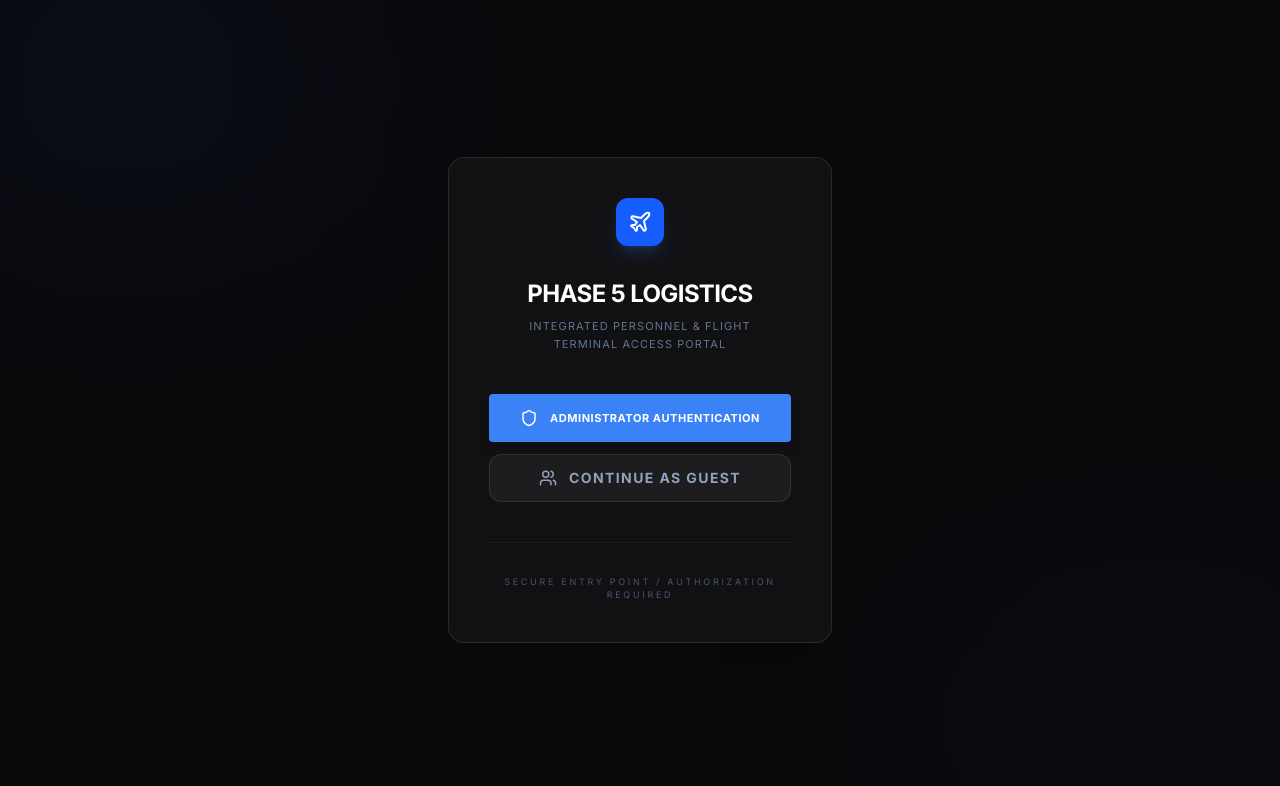
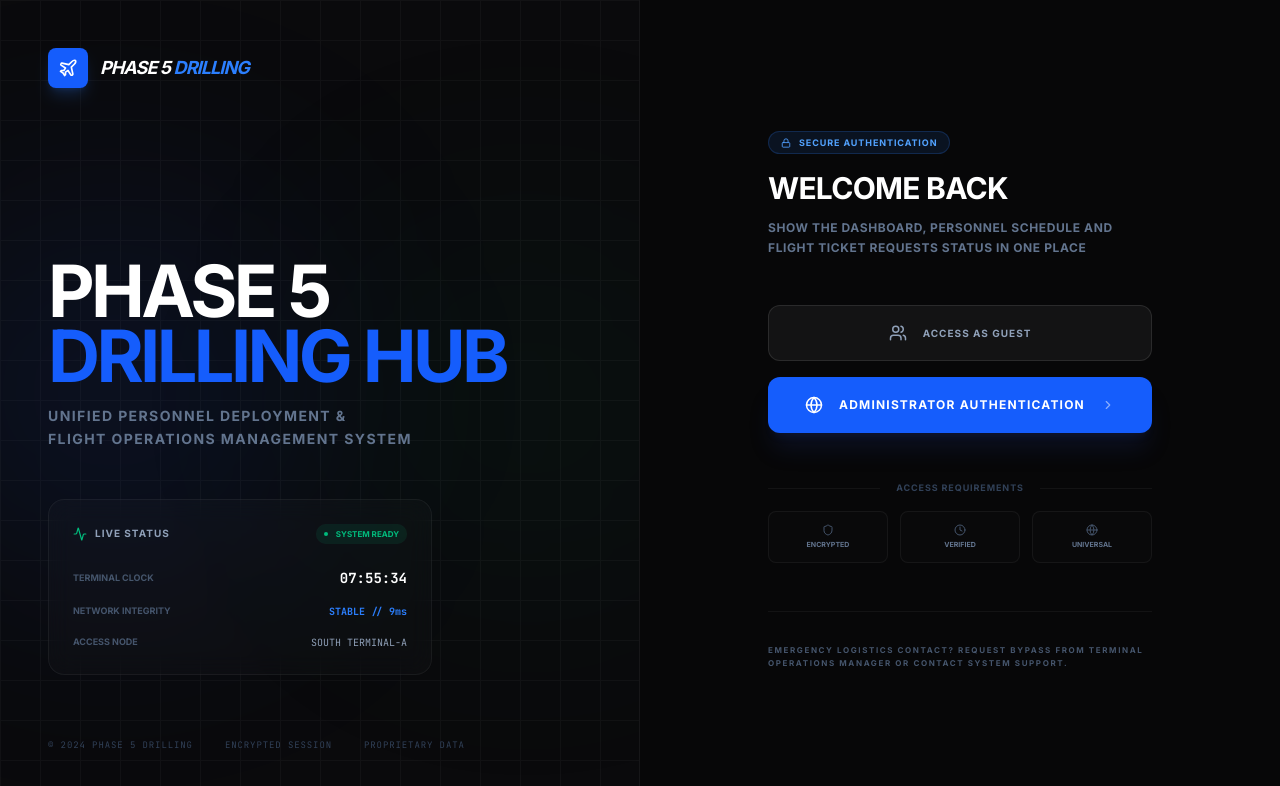
Before and after one commit to rioirawan0905/Phase-5-Drilling-Hub, a React (Vite) app: page / in a window 1280 px wide. Shown: the top 786 px of the page. Built offline with nearby package versions, Linux system fonts and the light colour scheme; no server answers; the database is empty.

Commit message:
feat: Add clock to login page
Introduces a real-time clock display on the application's login page, providing users with the current time before they authenticate. This enhances user experience by offering immediate situational awareness. Also imports additional icons for potential future use.

```diff
--- a/src/App.tsx
+++ b/src/App.tsx
@@ -6,7 +6,7 @@ import { Dashboard } from './components/Dashboard';
 import { PersonnelList } from './components/PersonnelList';
 import { FlightsList } from './components/FlightsList';
 import { Settings } from './components/Settings';
-import { ChevronRight, LogIn, Plane, Users, LayoutDashboard, Database, Shield } from 'lucide-react';
+import { ChevronRight, LogIn, Plane, Users, LayoutDashboard, Database, Shield, Globe, Clock, Activity, Lock } from 'lucide-react';
 import { motion, AnimatePresence } from 'motion/react';
 import { cn } from './lib/utils';
 
@@ -16,6 +16,16 @@ export default function App() {
   const [loading, setLoading] = useState(true);
   const [isLoggingIn, setIsLoggingIn] = useState(false);
   const [activeTab, setActiveTab] = useState<'dashboard' | 'personnel' | 'flights' | 'settings'>('dashboard');
+
+  // Clock state for landing page
+  const [currentTime, setCurrentTime] = useState('');
+
+  useEffect(() => {
+    const timer = setInterval(() => {
+      setCurrentTime(new Date().toLocaleTimeString('en-GB', { hour: '2-digit', minute: '2-digit', second: '2-digit', hour12: false }));
+    }, 1000);
+    return () => clearInterval(timer);
+  }, []);
 
   useEffect(() => {
     const unsubscribe = onAuthStateChanged(auth, (user) => {
@@ -66,59 +76,167 @@ export default function App() {
 
   if (!user && !isGuest) {
     return (
-      <div className="min-h-screen bg-[#0a0a0c] flex items-center justify-center p-6 font-sans relative overflow-hidden text-white">
-        {/* Background Decorative Gradients */}
-        <div className="absolute top-[-10%] left-[-10%] w-[40%] h-[40%] bg-blue-600/5 blur-[120px] rounded-full"></div>
-        <div className="absolute bottom-[-10%] right-[-10%] w-[40%] h-[40%] bg-blue-900/5 blur-[120px] rounded-full"></div>
+      <div className="min-h-screen bg-[#070708] flex flex-col lg:flex-row font-sans text-white overflow-hidden selection:bg-blue-500/30">
+        {/* Left Side: Brand & Live Intel */}
+        <div className="hidden lg:flex w-1/2 relative bg-[#0a0a0c] border-r border-white/5 flex-col p-12 overflow-hidden">
+          {/* Animated Matrix Grid */}
+          <div
+            className="absolute inset-0 opacity-[0.03]"
+            style={{
+              backgroundImage: `linear-gradient(#fff 1px, transparent 1px), linear-gradient(90deg, #fff 1px, transparent 1px)`,
+              backgroundSize: '40px 40px'
+            }}
+          ></div>
 
-        <motion.div
-          initial={{ opacity: 0, y: 20 }}
-          animate={{ opacity: 1, y: 0 }}
-          className="w-full max-w-sm relative z-10"
-        >
-          <div className="bg-[#111114] border border-white/10 p-10 rounded-2xl shadow-2xl">
-            <div className="flex justify-center mb-8">
-              <div className="w-12 h-12 bg-blue-600 rounded-xl flex items-center justify-center shadow-lg shadow-blue-500/20">
-                <Plane className="text-white" size={24} />
+          {/* Subtle Glows */}
+          <div className="absolute top-1/4 -left-20 w-96 h-96 bg-blue-600/10 blur-[120px] rounded-full"></div>
+          <div className="absolute bottom-1/4 -right-20 w-96 h-96 bg-emerald-600/5 blur-[120px] rounded-full"></div>
+
+          <div className="relative z-10 flex flex-col h-full">
+            <div className="flex items-center gap-3 mb-16">
+              <div className="w-10 h-10 bg-blue-600 rounded-lg flex items-center justify-center shadow-lg shadow-blue-500/20">
+                <Plane className="text-white" size={20} />
               </div>
+              <span className="text-lg font-black uppercase tracking-tighter italic">Phase 5 <span className="text-blue-500">Drilling</span></span>
             </div>
 
-            <div className="text-center mb-10">
-              <h1 className="text-2xl font-bold text-white uppercase tracking-tight mb-2">Phase 5 Logistics</h1>
-              <p className="text-[11px] text-slate-500 uppercase tracking-widest leading-relaxed">
-                Integrated Personnel & Flight <br /> Terminal Access Portal
+            <div className="mt-auto">
+              <motion.div
+                initial={{ opacity: 0, x: -20 }}
+                animate={{ opacity: 1, x: 0 }}
+                transition={{ duration: 0.8 }}
+              >
+                <h1 className="text-7xl font-black uppercase tracking-tighter leading-[0.9] mb-4">
+                  Phase 5 <br /> <span className="text-blue-600">Drilling Hub</span>
+                </h1>
+                <p className="text-slate-500 text-sm max-w-md uppercase tracking-widest font-bold leading-relaxed mb-12">
+                  Unified Personnel Deployment & <br /> Flight Operations Management System
+                </p>
+              </motion.div>
+
+              {/* Status Ticker Card */}
+              <motion.div
+                initial={{ opacity: 0, y: 20 }}
+                animate={{ opacity: 1, y: 0 }}
+                transition={{ delay: 0.3, duration: 0.8 }}
+                className="bg-white/[0.02] border border-white/5 rounded-2xl p-6 max-w-sm backdrop-blur-md"
+              >
+                <div className="flex items-center justify-between mb-6">
+                   <div className="flex items-center gap-2">
+                      <Activity size={14} className="text-emerald-500" />
+                      <span className="text-[10px] font-black uppercase tracking-widest text-slate-400">Live Status</span>
+                   </div>
+                   <div className="flex items-center gap-2 px-2 py-1 bg-emerald-500/10 rounded-full">
+                      <div className="w-1 h-1 rounded-full bg-emerald-500 animate-pulse"></div>
+                      <span className="text-[8px] text-emerald-500 font-black uppercase">System Ready</span>
+                   </div>
+                </div>
+
+                <div className="space-y-4">
+                  <div className="flex justify-between items-center">
+                    <span className="text-[9px] text-slate-600 font-bold uppercase">Terminal Clock</span>
+                    <span className="text-sm font-mono text-white font-black">{currentTime || '00:00:00'}</span>
+                  </div>
+                  <div className="flex justify-between items-center">
+                    <span className="text-[9px] text-slate-600 font-bold uppercase">Network Integrity</span>
+                    <span className="text-[10px] font-mono text-blue-500 font-bold">STABLE // 9ms</span>
+                  </div>
+                  <div className="flex justify-between items-center">
+                    <span className="text-[9px] text-slate-600 font-bold uppercase">Access Node</span>
+                    <span className="text-[10px] font-mono text-slate-400 uppercase">South Terminal-A</span>
+                  </div>
+                </div>
+              </motion.div>
+            </div>
+
+            <div className="mt-16 text-[9px] text-slate-700 font-mono flex gap-8 uppercase tracking-widest">
+              <span>© 2024 Phase 5 Drilling</span>
+              <span>Encrypted Session</span>
+              <span>Proprietary Data</span>
+            </div>
+          </div>
+        </div>
+
+        {/* Right Side: Auth Form */}
+        <div className="flex-1 flex items-center justify-center p-6 lg:p-24 relative overflow-hidden">
+          <div className="lg:hidden absolute top-12 left-1/2 -translate-x-1/2 flex flex-col items-center gap-4">
+             <div className="w-12 h-12 bg-blue-600 rounded-xl flex items-center justify-center shadow-lg shadow-blue-500/20 mb-2">
+                <Plane className="text-white" size={24} />
+             </div>
+             <h1 className="text-xl font-black uppercase tracking-tighter">Phase 5 <span className="text-blue-500">Drilling</span></h1>
+          </div>
+
+          <motion.div
+            initial={{ opacity: 0, y: 20 }}
+            animate={{ opacity: 1, y: 0 }}
+            transition={{ delay: 0.2 }}
+            className="w-full max-w-sm"
+          >
+            <div className="mb-12 text-center lg:text-left">
+              <div className="inline-flex items-center gap-2 px-3 py-1 bg-blue-500/10 border border-blue-500/20 rounded-full mb-4">
+                <Lock size={10} className="text-blue-400" />
+                <span className="text-[9px] text-blue-400 font-black uppercase tracking-widest">Secure Authentication</span>
+              </div>
+              <h2 className="text-3xl font-black text-white uppercase tracking-tight mb-3">Welcome Back</h2>
+              <p className="text-slate-500 text-xs uppercase font-bold tracking-wider leading-relaxed">
+                Show the dashboard, personnel schedule and flight ticket requests status in one place
               </p>
             </div>
 
-            <div className="space-y-3">
+            <div className="space-y-4">
+              <button
+                onClick={handleGuestEntry}
+                className="w-full h-14 bg-white/5 border border-white/10 text-slate-400 hover:text-white hover:bg-white/10 transition-all rounded-xl flex items-center justify-center gap-4 text-[10px] font-black uppercase tracking-widest"
+              >
+                <Users size={18} />
+                <span>Access as Guest</span>
+              </button>
+
               <button
                 onClick={handleLogin}
                 disabled={isLoggingIn}
                 className={cn(
-                  "w-full btn-primary h-12 flex items-center justify-center gap-3 group",
+                  "w-full h-14 bg-blue-600 hover:bg-blue-500 text-white font-black uppercase tracking-widest text-xs rounded-xl flex items-center justify-center gap-4 transition-all shadow-xl shadow-blue-900/20 group relative overflow-hidden",
                   isLoggingIn && "opacity-50 cursor-not-allowed"
                 )}
               >
-                <Shield size={18} className="group-hover:translate-x-0.5 transition-transform" />
-                <span>{isLoggingIn ? 'Authenticating...' : 'Administrator Authentication'}</span>
-              </button>
-
-              <button
-                onClick={handleGuestEntry}
-                className="w-full h-12 bg-white/5 border border-white/10 text-slate-400 hover:text-white hover:bg-white/10 transition-all rounded-xl flex items-center justify-center gap-3 text-sm font-bold uppercase tracking-widest"
-              >
-                <Users size={18} />
-                <span>Continue as Guest</span>
+                <div className="absolute inset-0 bg-gradient-to-r from-transparent via-white/10 to-transparent -translate-x-full group-hover:translate-x-full transition-transform duration-1000"></div>
+                <Globe size={18} />
+                <span>{isLoggingIn ? 'Verifying...' : 'Administrator Authentication'}</span>
+                <ChevronRight size={14} className="opacity-50" />
               </button>
             </div>
 
-            <div className="mt-10 pt-8 border-t border-white/5 text-center">
-              <p className="text-[9px] text-slate-600 uppercase tracking-[0.3em]">
-                Secure Entry Point / Authorization Required
+            <div className="mt-12 space-y-4">
+               <div className="flex items-center gap-4 text-slate-700">
+                  <div className="h-px flex-1 bg-white/[0.05]"></div>
+                  <span className="text-[9px] font-black uppercase tracking-widest">Access Requirements</span>
+                  <div className="h-px flex-1 bg-white/[0.05]"></div>
+               </div>
+
+               <div className="grid grid-cols-3 gap-3">
+                  <div className="p-3 rounded-lg bg-white/[0.01] border border-white/5 flex flex-col items-center gap-1">
+                     <Shield size={12} className="text-slate-600" />
+                     <span className="text-[7px] text-slate-500 font-bold uppercase">Encrypted</span>
+                  </div>
+                  <div className="p-3 rounded-lg bg-white/[0.01] border border-white/5 flex flex-col items-center gap-1">
+                     <Clock size={12} className="text-slate-600" />
+                     <span className="text-[7px] text-slate-500 font-bold uppercase">Verified</span>
+                  </div>
+                  <div className="p-3 rounded-lg bg-white/[0.01] border border-white/5 flex flex-col items-center gap-1">
+                     <Globe size={12} className="text-slate-600" />
+                     <span className="text-[7px] text-slate-500 font-bold uppercase">Universal</span>
+                  </div>
+               </div>
+            </div>
+
+            <div className="mt-12 pt-8 border-t border-white/5 text-center lg:text-left">
+              <p className="text-[8px] text-slate-600 uppercase font-bold tracking-[0.2em] leading-relaxed">
+                Emergency logistics contact? Request bypass from terminal <br /> operations manager or contact system support.
               </p>
             </div>
-          </div>
-        </motion.div>
+          </motion.div>
+        </div>
       </div>
     );
   }
```
